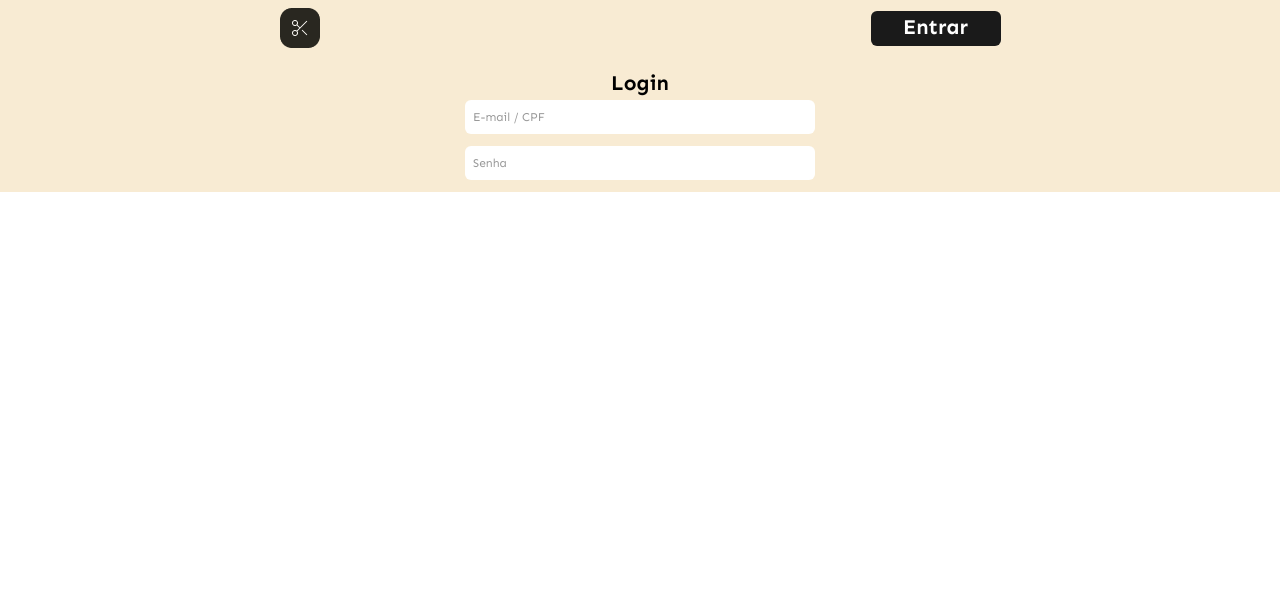
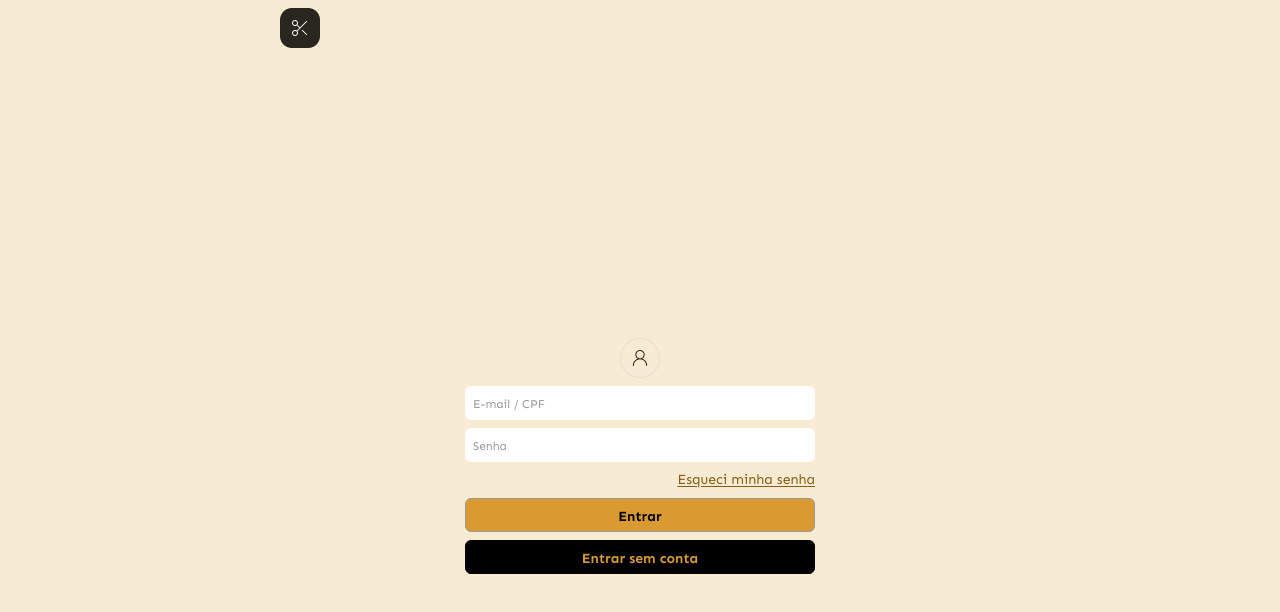
Before and after one commit to Sparna/JSTS_estd, a React (Vite) app in the folder barbearia-felix/front-end/: page / in a window 1280 px wide. Shown: the top 612 px of the page. Built offline with nearby package versions, Linux system fonts and the light colour scheme.

Commit message:
fetch: Adicionado login, esqueci senha, entrar sem login e evento onchange base

```diff
--- a/barbearia-felix/front-end/src/App.tsx
+++ b/barbearia-felix/front-end/src/App.tsx
@@ -3,15 +3,6 @@ import Password from './components/Password.tsx'
 const App = () => {
   return (
     <div className="bg-[#F8EBD3] p-3 w-full flex flex-col justify-center items-center">
-      <div className="bg-[#F8EBD3] font-bold text-[21px]  w-full flex justify-center items-center">
-        Login
-      </div>
-      <div className="bg-[#F8EBD3] w-full flex justify-center items-center">
-        <Input />
-      </div>
-      <div className="Password bg-[#F8EBD3] w-full flex justify-center items-center mt-3">
-        <Password />
-      </div>
     </div>
   );
 }
--- /dev/null
+++ b/barbearia-felix/front-end/src/Login.tsx
@@ -0,0 +1,36 @@
+import { useState } from 'react';
+import Input from './components/Input'
+
+const Login = () => {
+  const [email, setEmail] = useState("");
+  const [password, setPassword] = useState("");
+
+  function onSubmit() {
+    // Aqui você pode adicionar a lógica de autenticação, como enviar os dados para um servidor
+    console.log("E-mail:", email);
+    console.log("Senha:", password);
+  }
+
+  return (
+    <div className="bg-[#F8EBD3] h-screen flex justify-center items-center">
+        <div className="w-[350px] gap-2 rounded-full flex flex-col justify-center items-center">
+            <img src="./login-usuario.png" alt="Usuário" />
+            <Input type="email" placeholder="E-mail / CPF" onChange={(e) => setEmail(e.target.value)} />
+            <Input type="password" placeholder="Senha" onChange={(e) => setPassword(e.target.value)} />
+            <button type="button" className="self-end text-sm text-[#8A5B12] underline underline-offset-2 hover:text-black">
+              Esqueci minha senha
+            </button>
+            <button type="button" onClick={onSubmit}
+            className="bg-[#D99A32] border border-[#999999] w-full h-[34px] font-bold text-sm rounded-md py-2 hover:bg-[#E0D1B9]">
+                Entrar
+            </button>
+            <button type="button"
+            className="bg-black text-[#D99A32] border border-black w-full h-[34px] font-bold text-sm rounded-md py-2 hover:bg-[#333333]">
+              Entrar sem conta
+            </button>
+        </div>
+    </div>
+  );
+}
+
+export default Login;
--- /dev/null
+++ b/barbearia-felix/front-end/src/components/HeaderBase.tsx
@@ -0,0 +1,9 @@
+export const HeaderBase = () => {
+  return (
+    <div className="bg-[#F8EBD3]">
+        <div className="w-full md:w-[737px] p-2 mx-auto flex justify-between items-center">
+            <img src="./logo-barb.png" alt="Logo da barbearia Félix" />
+        </div>
+    </div>
+  );
+}
--- a/barbearia-felix/front-end/src/components/Input.tsx
+++ b/barbearia-felix/front-end/src/components/Input.tsx
@@ -1,7 +1,16 @@
-const Input = () => {
+import type { ChangeEventHandler, HTMLInputTypeAttribute } from 'react'
+
+type InputProps = {
+  type?: HTMLInputTypeAttribute
+  placeholder?: string
+  onChange?: ChangeEventHandler<HTMLInputElement>
+}
+
+const Input = ({ type = 'text', placeholder = 'E-mail / CPF', onChange }: InputProps) => {
   return (
-    <input type="text"
-    placeholder="E-mail / CPF"
+    <input type={type}
+    placeholder={placeholder}
+    onChange={onChange}
     className="bg-white w-[350px] h-[34px] placeholder:text-xs placeholder:text-[#999999] outline-none text-sm rounded-md p-2 focus:outline-none focus:ring-2 focus:ring-blue-500" />
   );
 }
--- a/barbearia-felix/front-end/src/main.tsx
+++ b/barbearia-felix/front-end/src/main.tsx
@@ -3,11 +3,14 @@ import { createRoot } from 'react-dom/client'
 import './index.css'
 import App from './App.tsx'
 import { Header } from './components/Header.tsx'
+import { HeaderBase } from './components/HeaderBase.tsx'
+import Login from './Login.tsx'
 
 
 createRoot(document.getElementById('root')!).render(
   <StrictMode>
-    <Header />
-    <App />
+    <HeaderBase />
+    <Login />
+    {/*<App />*/}
   </StrictMode>,
 )
```
